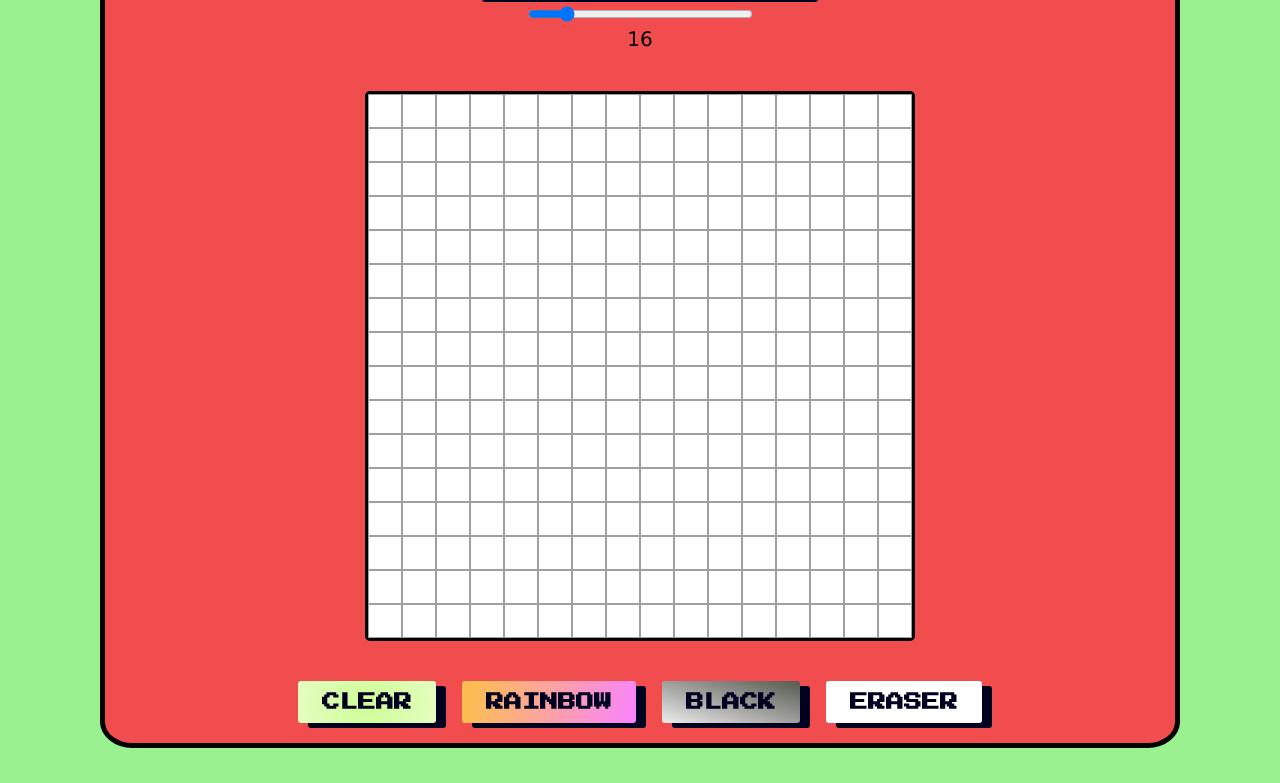
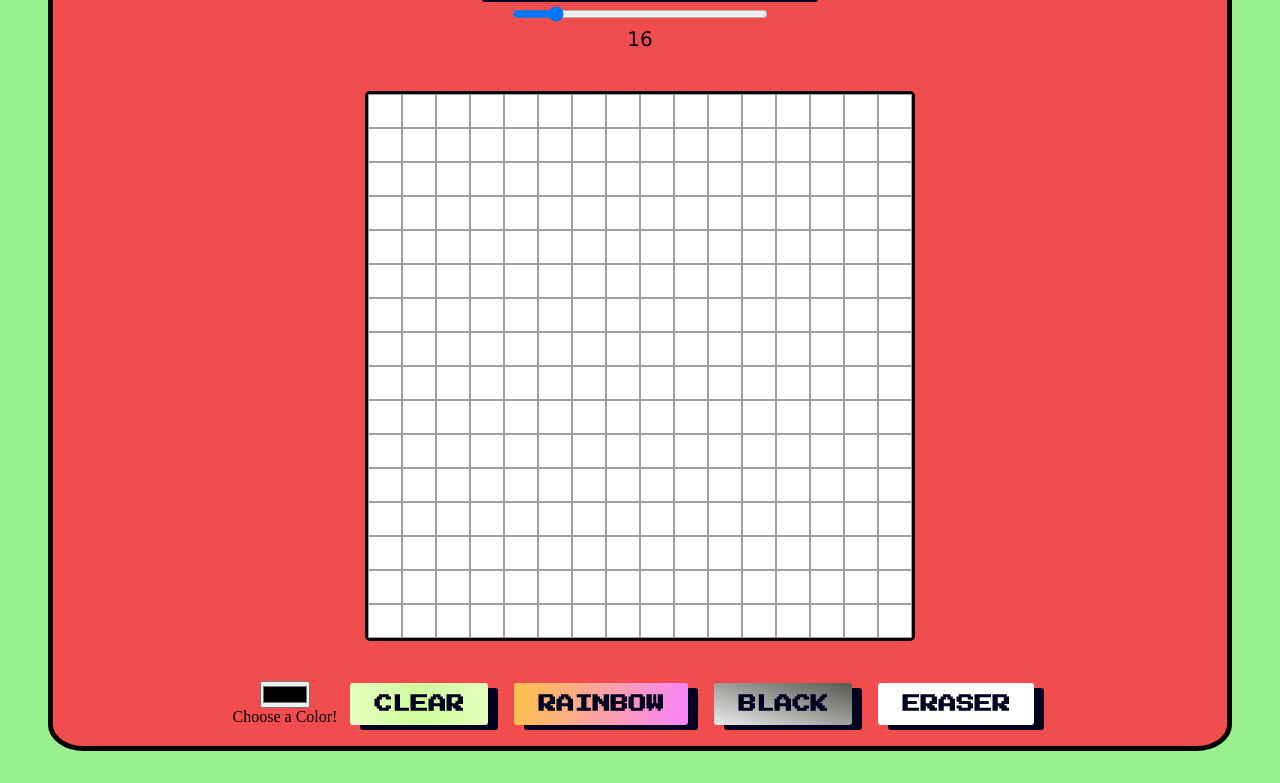
Before and after one commit to h4m24-a/etch-a-sketch, a plain HTML site: page index.html in a window 1280 px wide. Shown: the part 157-940 px from the top of the page. Drawn offline with Linux system fonts and the light colour scheme.

Commit message:
add code for color picker

```diff
--- a/index.html
+++ b/index.html
@@ -19,6 +19,10 @@
       </div>
       <div class="container"></div>
       <div class="button">
+        <div class="colorSelector">
+          <input onclick="changeColor('color')" type="color" id="color">
+          <p>Choose a Color!</p>
+      </div>
         <button id="clear" class="buttonStyle">CLEAR</button>
         <button onclick="changeColor('rainbow')" id="rainbow" class="buttonStyle">RAINBOW</button>
         <button onclick="changeColor('black')" id="black" class="buttonStyle">BLACK</button>
```
